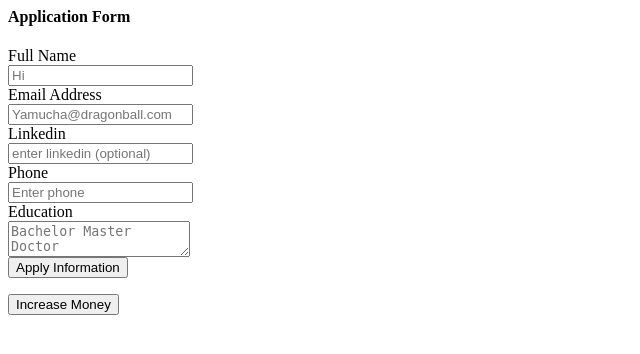
After one commit to Soliarym/Porpla_data_driven, a Flask app: template templates/application_form.html in a window 1280 px wide. The commit adds this page. Shown: the top 354 px of the page, without its empty margins (0-640 px from the left). Run offline with Flask 3, Linux system fonts and the light colour scheme; the template is opened without the code that fills it, so the values that code supplies are empty; parts of the project's set-up code (start-up, migrations or seed data) failed here and were passed over.

Commit message:
Full Form Submitted to Database

```diff
--- a/app.py
+++ b/app.py
@@ -1,26 +1,29 @@
 # import flask class , render html jasontify
-from flask import Flask, render_template, jsonify, redirect, url_for
+from flask import Flask, render_template, jsonify, redirect, url_for, request
 # from sqlalchemy.engine.interfaces import DBAPIType
 from sqlalchemy import text
 #since we create database.py we can invoke it as a module
-from database import load_jobs_from_db, increase_salary_db, load_one_jobs_from_db
+from database import load_jobs_from_db, increase_salary_db, load_one_jobs_from_db, add_application_to_db
 
 app = Flask(__name__)  # create object app of the class
 job_list = load_jobs_from_db()
+
 
 # datadynamic using jason
 @app.route('/api/jobs')
 def list_jobs():  # convert jason return as json webpage
   return jsonify(job_list)
 
+
 #add recruitment page each jobs
 @app.route("/jobs/<id>")
 def showjobs(id):
   job_list = load_one_jobs_from_db(id)
   if not job_list:
-    return "Not Found",404
+    return "Not Found", 404
   return render_template("jobpage.html", job=job_list, companyname="IDK")
   # return jsonify(job_list)
+
 
 # www.porprla.com(DNS)/...  << หลัง / คือ route , @ คือเครื่องหมายที่ใช้ function พิเศษ library นั้นๆได้ หลัง '/' ด้านบน def function to return "helloworld"
 @app.route('/')
@@ -30,11 +33,38 @@ def home():
   return render_template("home.html", jobs=job_list, companyname="IDK")
   #return 'Hello, this is a basic Flask webpage!'
 
+
 #after click increase money
-@app.route('/apply', methods=['POST'])
+# @app.route('/apply', methods=['POST'])
+@app.route('/plusmoney', methods=['POST'])
 def apply():
   increase_salary_db()
   return redirect(url_for('home'))
+
+
+#after click submit form for register]
+@app.route('/jobs/apply_to_jobs', methods=['POST'])
+def apply_to_jobs():
+  # request from alsk after fill in form we get those data from here
+  data = request.form
+  job_id = request.form['job_id']
+  add_application_to_db(int(job_id), data)
+  # Construct a dictionary to jsonify the data
+  # data = {
+  #     'job_id'    : job_id,
+  #     'name'      : name,
+  #     'email'     : email,
+  #     'linkedin'  : linkedin,
+  #     'phone'     : phone,
+  #     'education' : education
+  # }
+  return render_template("app_submitted.html",
+                         application=data,
+                         jobs=job_list,
+                         jobname=job_list[int(job_id)-1]
+)
+
+
 
 # 0.0.0.0 คือ ให้เป็น public ip ที่สามารถเข้าไปในเว็บไต์ได้ debug=True เพื่อให้ code เปลี่ยนแปลง อัพเดทบนหน้าเว็บทันที
 print("__name is ", __name__)
--- /dev/null
+++ b/templates/application_form.html
@@ -0,0 +1,42 @@
+<h4>Application Form</h4>
+<h1>{{job['id']}}</h1>
+<!-- <form action = "/jobs/{{ job['id']}}/apply"> -->
+<!-- <form action="{{ url_for('apply_to_jobs')}}" method="post"> -->
+<form action="{{ url_for('apply_to_jobs') }}" method="post">
+
+  <!--  -->
+  <div class="form-group mb-2">
+    <label for="name">Full Name</label><br>
+    <input type="text" name = "name" id="name" placeholder="Hi">
+  </div>
+
+  <div class="form-group mb-2">
+      <label for="email">Email Address</label><br>
+      <input type="text" name = "email" id="email" placeholder="Yamucha@dragonball.com">
+  </div>
+
+  <div class="form-group mb-2">
+      <label for="linkedin">Linkedin</label><br>
+      <input type="text" name = "linkedin" id="linkedin" placeholder="enter linkedin (optional)">
+  </div>
+
+  <div class="form-group mb-2">
+      <label for="phone">Phone</label><br>
+      <input type="tel" name = "phone" id="phone" placeholder="Enter phone">
+  </div>
+
+  <div class="form-group mb-2">
+      <label for="education">Education</label><br>
+      <textarea name="education" id="education" placeholder="Bachelor Master Doctor"></textarea>
+  </div>
+
+  <!-- Hidden input field to include job ID -->
+  <input type="hidden" name="job_id"  id="job_id"  value="{{ job['id'] }}">
+
+  <!-- <input type="submit" value="Submit"> -->
+  <button type="submit" class="btn btn-primary">Apply Information</button>
+</form>
+
+<form action="{{ url_for('apply') }}" method="post" style="display: inline;">
+  <button type="submit" class="btn btn-primary">Increase Money</button>
+</form>
```
Also changed, not shown: app_clean.py (deleted, +0 -37 lines), database.py (+16 -10 lines), templates/app_submitted.html (added, +93 -0 lines), templates/jobpage.html (+14 -0 lines).
